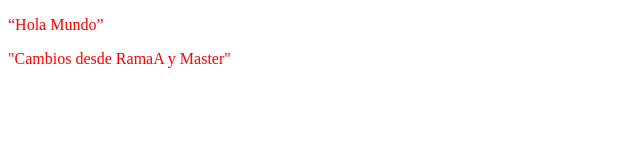
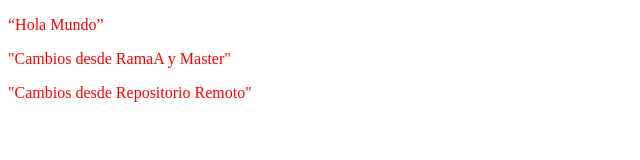
Before and after one commit to mxxrioo/ProyectoWebRecu, a plain HTML site: page index.html in a window 1280 px wide. Shown: the whole page, without its empty margins (0-640 px from the left). Drawn offline with Linux system fonts and the light colour scheme.

Commit message:
Cambio desde remoto

```diff
--- a/index.html
+++ b/index.html
@@ -10,5 +10,6 @@
 <body>
     <p>“Hola Mundo”</p>
     <p>"Cambios desde RamaA y Master"</p>
+    <p>"Cambios desde Repositorio Remoto"</p>
 </body>
 </html>
```
